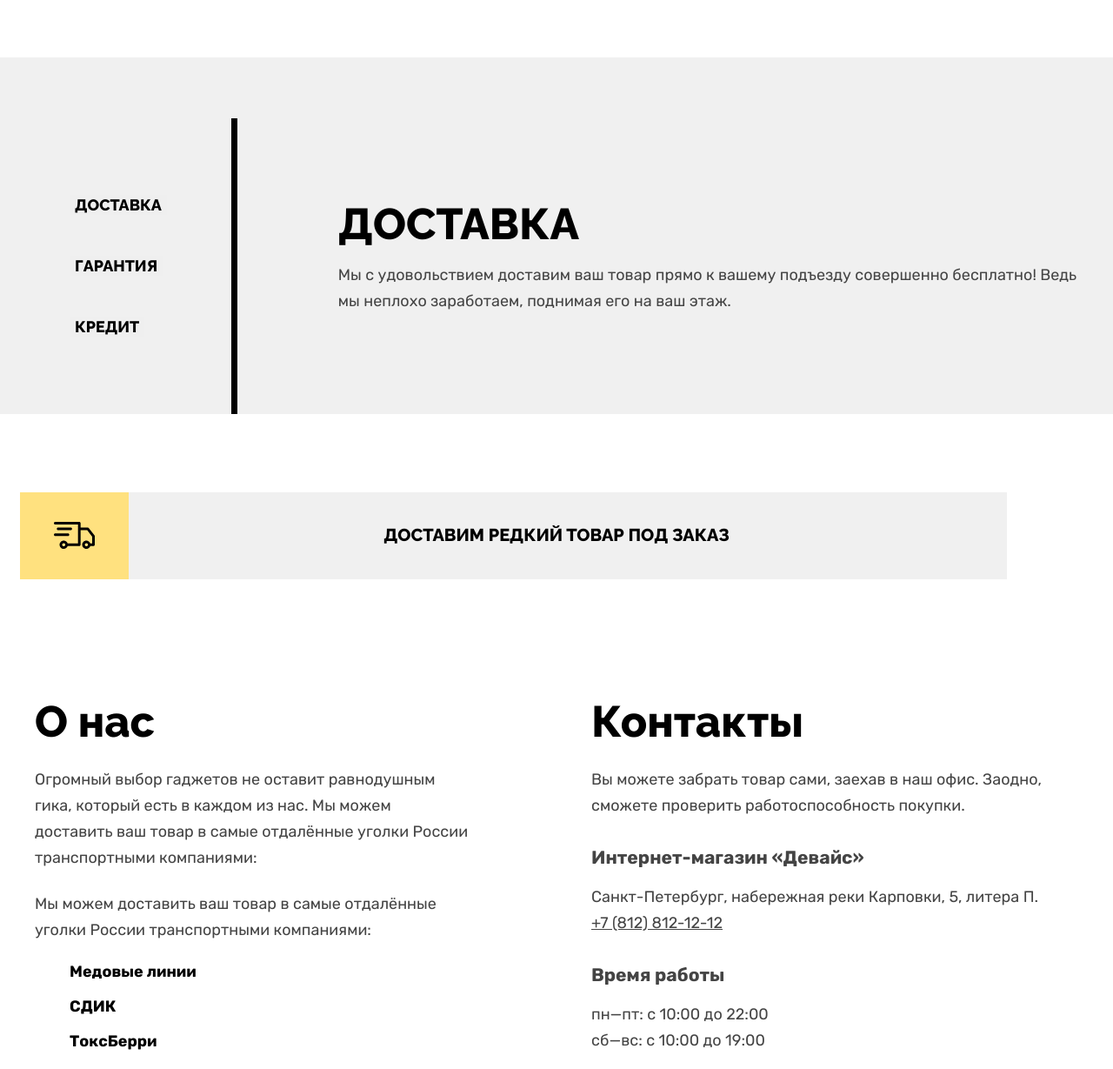
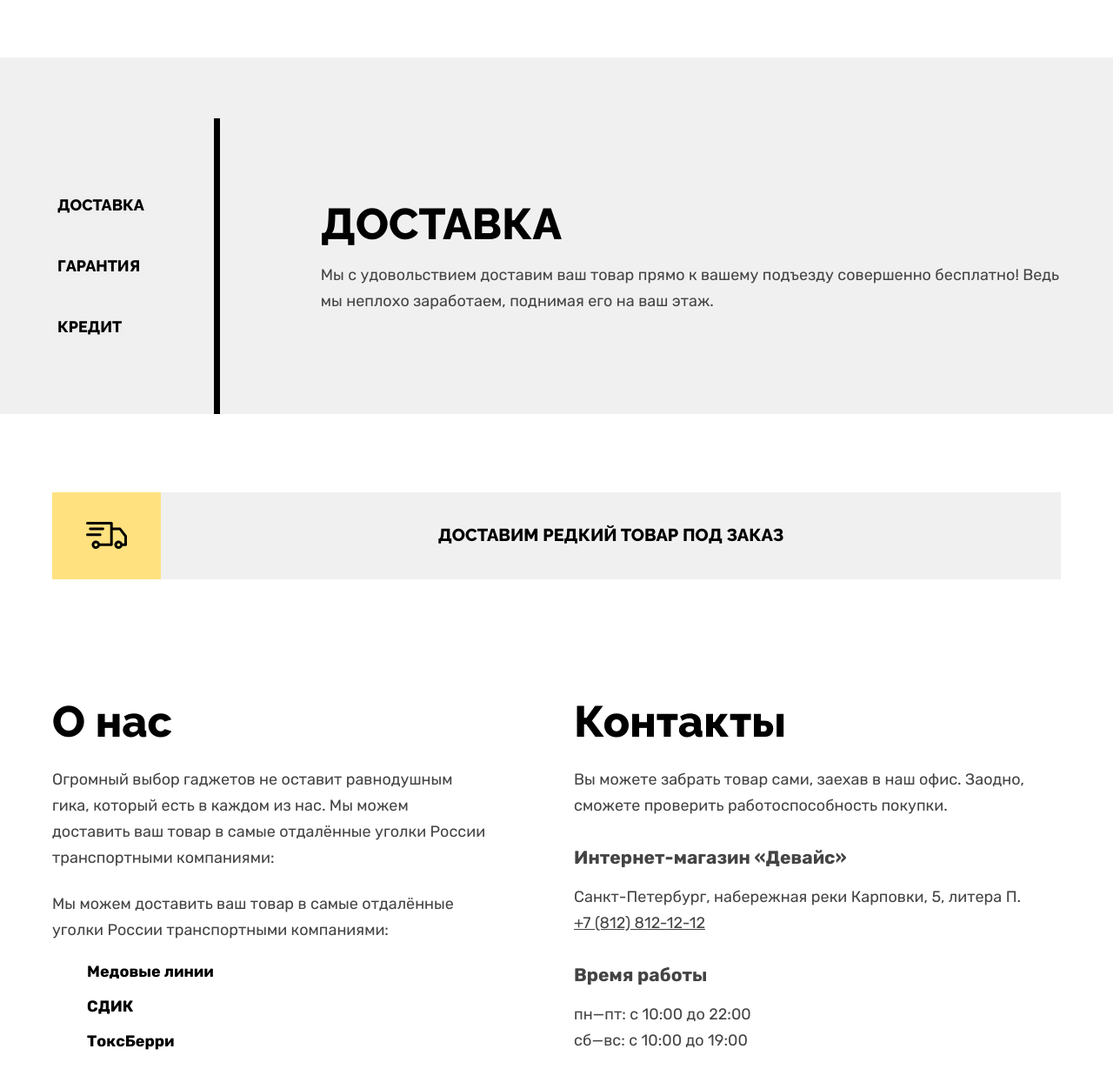
Before and after one commit to megokryak/429567-device-32, a plain HTML site: page index.html in a window 1280 px wide. Shown: the part 1371-2600 px from the top of the page at 87% size. Drawn offline with Linux system fonts and the light colour scheme.

Commit message:
Испарвил

```diff
--- a/css/styles.css
+++ b/css/styles.css
@@ -219,8 +219,7 @@ body {
 }
 
 .enter {
-  width: 220px;
-  margin: 0 35px 0 0;
+  margin: 0 175px 0 0;
 }
 
 .basket-link {
@@ -320,10 +319,6 @@ body {
   background-image: url("../img/best/right-tall-arrow.svg");
   width: 20px;
   height: 60px;
-}
-
-.specifications-line{
-  display: flex;
 }
 
 .specifications-line:first-child {
@@ -449,7 +444,8 @@ body {
 
 /*About company*/
 .about-company {
-  padding: 90px 0 90px 0;
+  padding-top: 90px;
+  padding-bottom: 90px;
 }
 
 .about-company-wrapper {
@@ -479,7 +475,7 @@ body {
   width: 1035px;
   position: relative;
   padding: 38.5px 0;
-  margin: 0 auto 97px auto;
+  margin: 0 0 97px auto;
 }
 
 .about-company-link::before {
@@ -487,10 +483,12 @@ body {
   display: inline-block;
   width: 125px;
   height: 100px;
-  background: url("../img/company/delivery.svg") no-repeat #FFE17F;
+  background: url("../img/company/delivery.svg");
+  background-repeat: no-repeat;
+  background-color:  #FFE17F;
   background-position: center;
   position: absolute;
-  left: -100px;
+  left: -125px;
 }
 
 .about-title, .contacts-title {
--- a/index.html
+++ b/index.html
@@ -225,7 +225,7 @@
       </section>
       <section class="service">
         <div class="container">
-        <div class="service-wrapper container">
+        <div class="service-wrapper">
           <h2 class="visually-hidden">Услуги</h2>
           <ul class="service-list">
             <li class="service-item">
```
